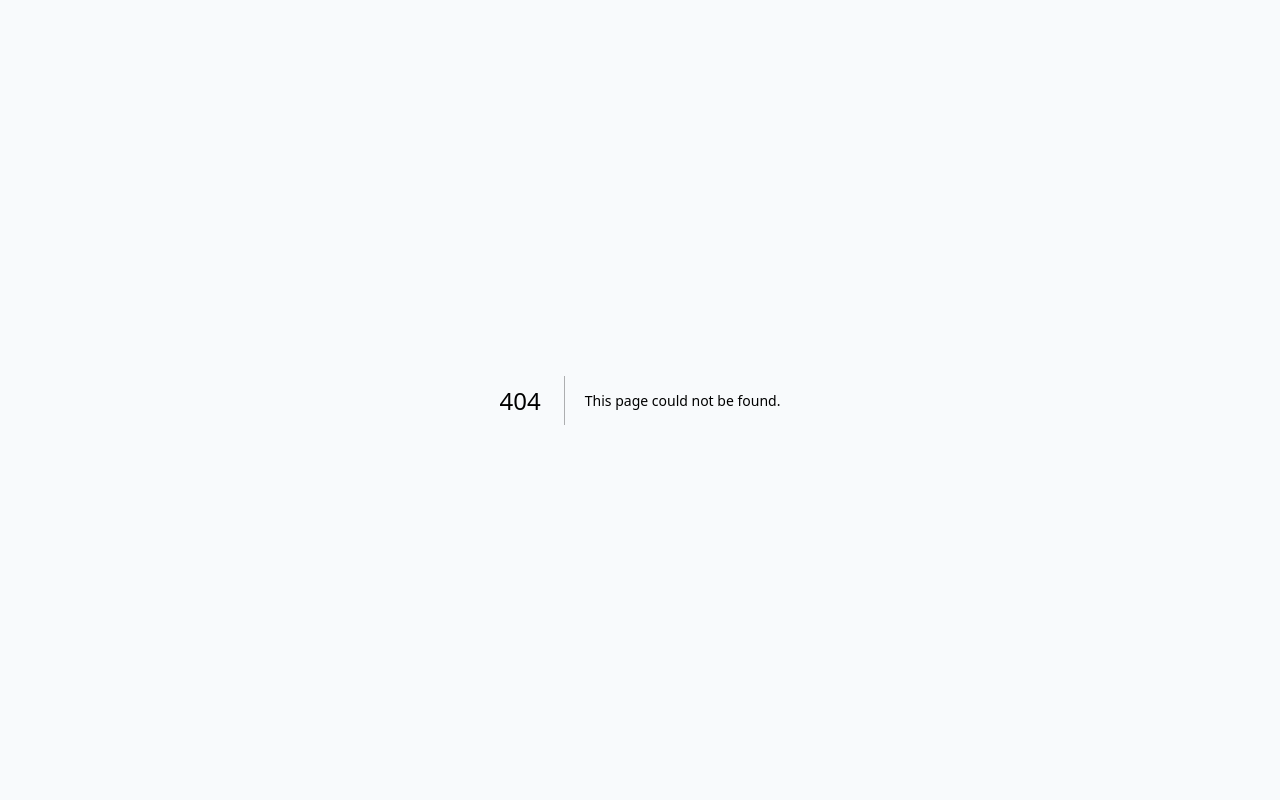
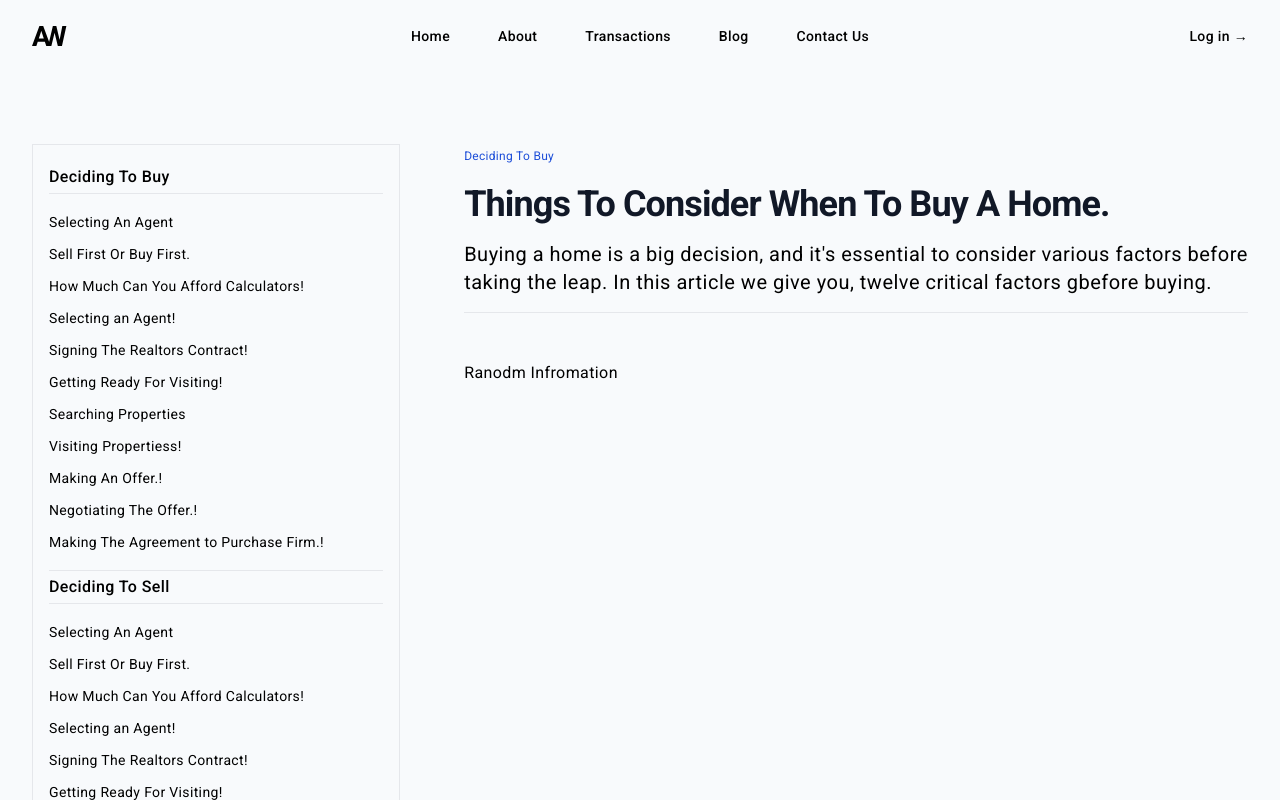
Before and after one commit to iamwillcode/agentwebb, a Next.js app: page /transactions in a window 1280 px wide. Before the commit this address had no page. Shown: the top 800 px of the page. Built offline with nearby package versions, Linux system fonts and the light colour scheme.

Commit message:
created a page with dummy content

```diff
--- /dev/null
+++ b/pages/transactions.tsx
@@ -0,0 +1,41 @@
+import Footer from "@/components/Footer";
+import Header from "@/components/Header";
+import TableOfContents from "@/components/TableOfContents";
+
+export default function Transactions() {
+  return (
+    <>
+      <Header />
+      <main className="my-32 wrapper">
+        <div className="flex gap-16">
+          <section className="w-[720px] border space-y-4">
+            <TableOfContents />
+          </section>
+          <article>
+            <ArticleContent />
+          </article>
+        </div>
+      </main>
+      <Footer />
+    </>
+  );
+}
+function ArticleContent() {
+  return (
+    <article className="space-y-4">
+      <p className="text-blue-700 label-medium">Deciding To Buy</p>
+      <h1 className="mt-2 text-3xl font-bold tracking-tight text-gray-900 capitalize sm:text-4xl">
+        Things to consider when to buy a home.
+      </h1>
+      <p className="mt-6 text-xl body-large">
+        Buying a home is a big decision, and it&#39;s essential to consider various factors before taking the leap. In this article we give you, twelve critical factors gbefore buying.
+      </p>
+      <hr />
+      <div className="py-8 body-large">
+        <ol>
+          <li>Ranodm Infromation </li>
+        </ol>
+      </div>
+    </article>
+  );
+}
```
